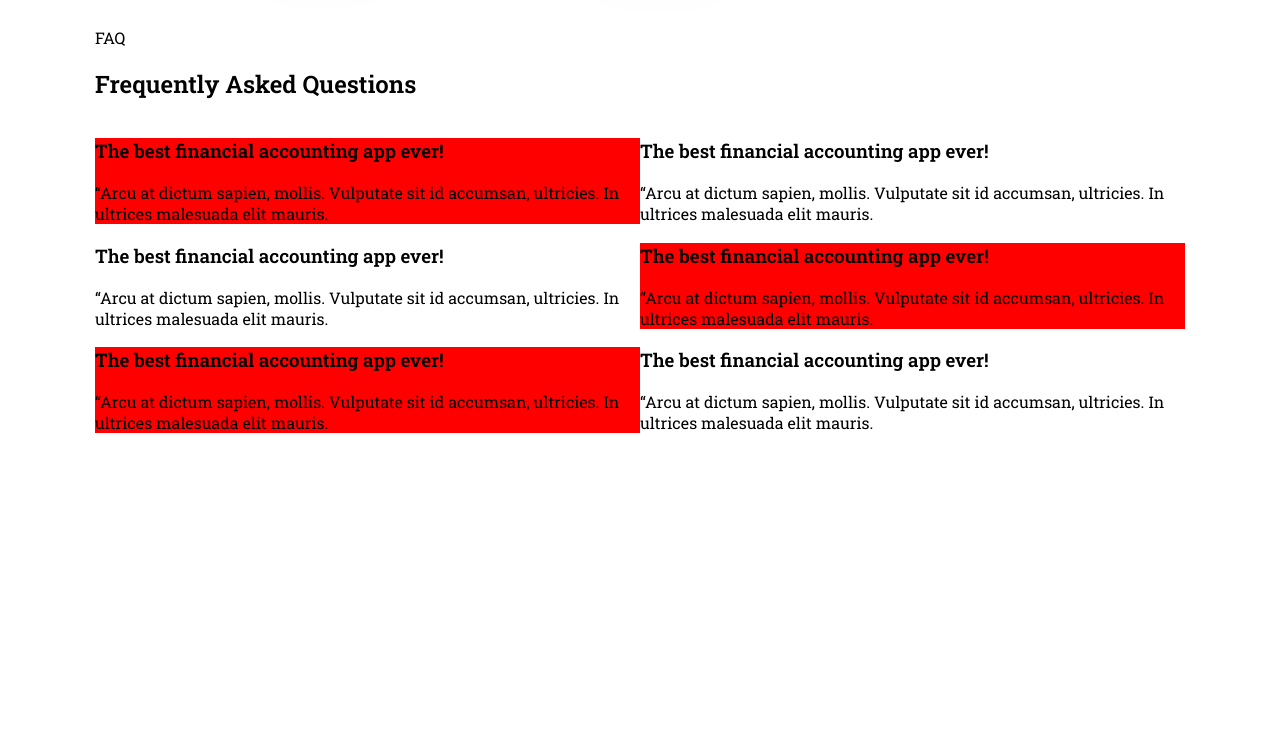
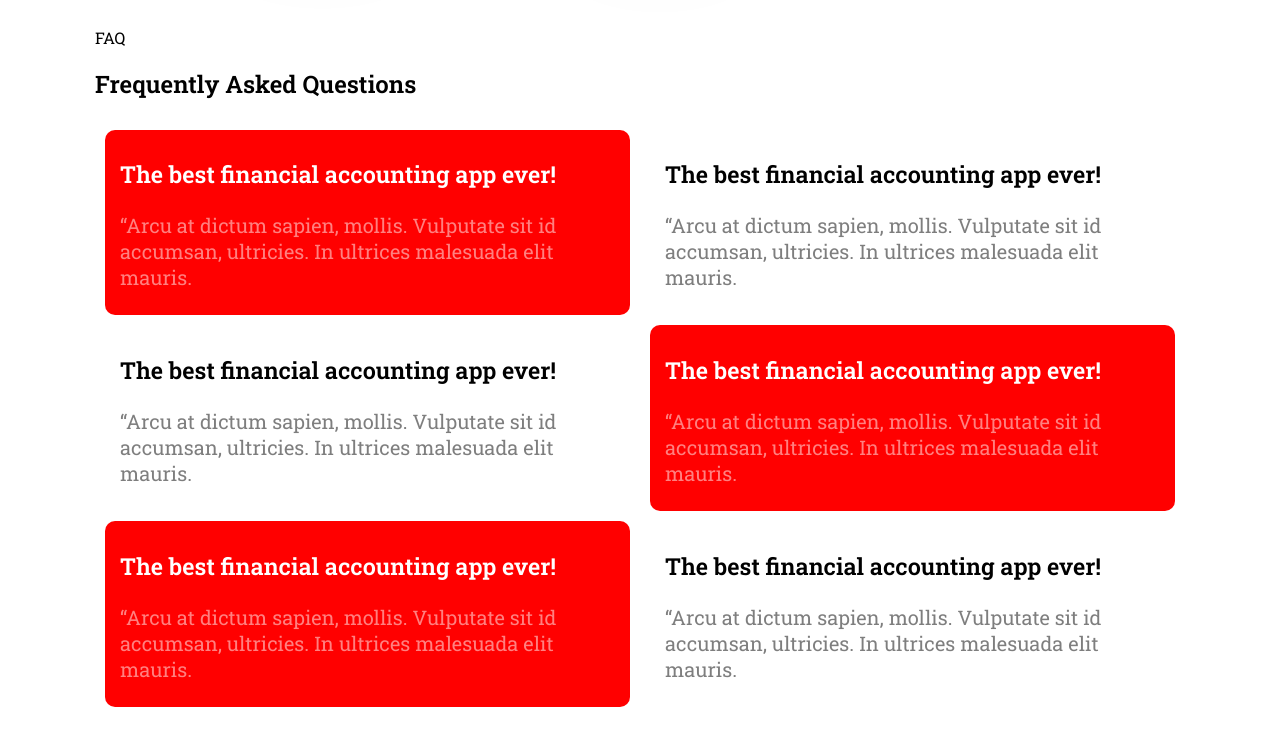
Before and after one commit to petekgithub/landingpage-uifry-v1, a Next.js app: page / in a window 1280 px wide. Shown: the part 3400-4135 px from the top of the page. Before the commit the page ends 3849 px from the top, so only its background shows below. Built offline with nearby package versions, Linux system fonts and the light colour scheme.

Commit message:
faq-style-done

```diff
--- a/pages/index.tsx
+++ b/pages/index.tsx
@@ -20,8 +20,8 @@ const Home: NextPage = () => {
     <Customize />
     <Testimonial />
     <Faq />
-    {/*<GetStarted />
-    <Footer /> */}
+    {/*<GetStarted />*/}
+    <Footer />
 
 
     </>
--- a/src/pages/HomePage/Faq/styles.module.scss
+++ b/src/pages/HomePage/Faq/styles.module.scss
@@ -3,14 +3,37 @@
 
 .content {
   display:flex;
+  font-size: 20px;
 
+
+  .left > div,
+  .right > div {
+    padding: 5px 15px ;
+    border-radius: 10px;
+    margin: 10px;
+  }
 
   .left > div:nth-child(odd){
     background-color: red;
+    color: #fff;
+
   }
 
  .right > div:nth-child(even){
     background-color: red;
+    color: #fff;
   }
 
+
+    p {
+      opacity: 0.5;
+
+    }
+
+  h1 {
+    font-size: 3rem;
+  }
+
+
+
 }
```
